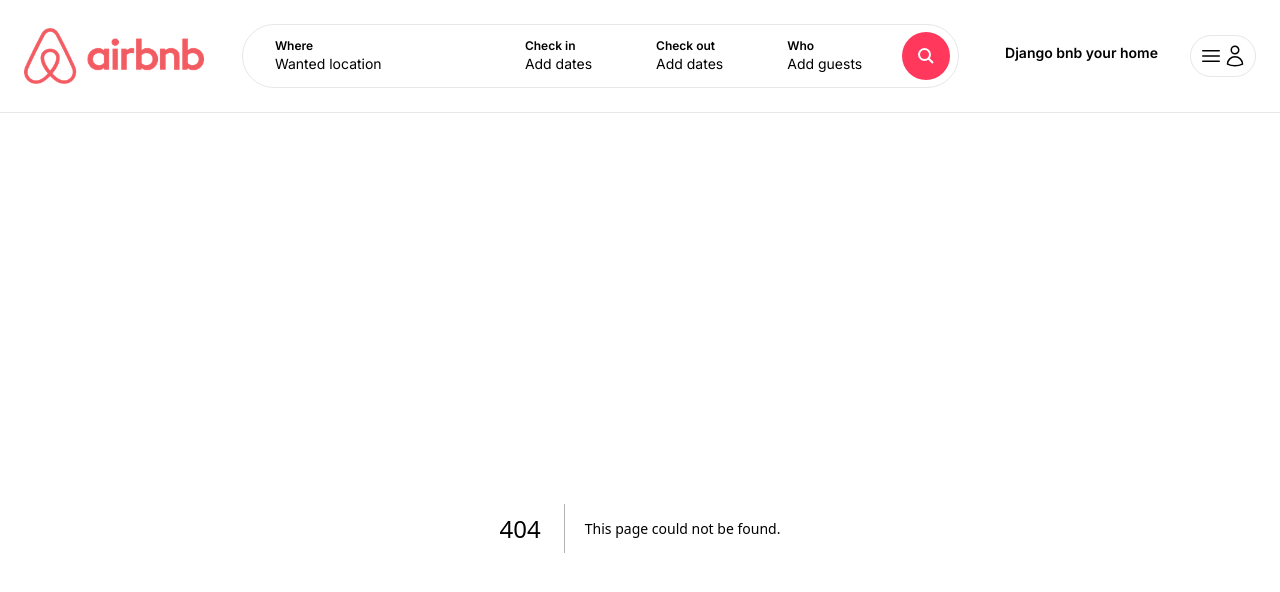
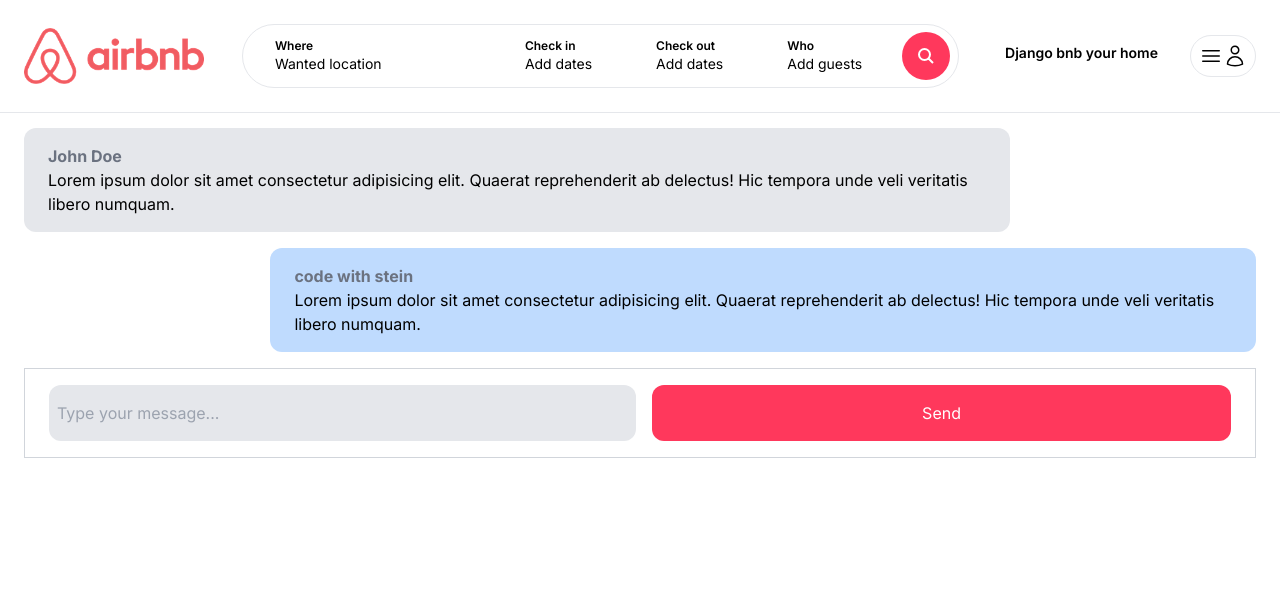
Before and after one commit to ian293382/Airbnb_clone_django, a Next.js app in the folder djangobnb/: page /inbox/1 in a window 1280 px wide. Before the commit this address had no page. Shown: the top 592 px of the page. Built offline with nearby package versions, Linux system fonts and the light colour scheme.

Commit message:
create Detail page for chat (static)

```diff
--- /dev/null
+++ b/djangobnb/app/components/forms/CustomButton.tsx
@@ -0,0 +1,30 @@
+import React from 'react';
+
+// 定義組件接收的 props 的介面
+interface CustomerButtonProps {
+    label: string;  // label 屬性必須是一個字符串
+    onClick?: () => void;  //  void 就是提示 onClick 屬性必須是一個函式 並且這個函式不返回任何值
+    className?: string;
+
+}
+
+// 定義一個 React 函數組件，使用泛型 CustomerButtonProps 指定 props 類型
+const CustomButton: React.FC<CustomerButtonProps> = ({
+    label,
+    onClick,
+    className
+}) => {
+    return (
+
+        <div
+            onClick = {onClick}
+            className={`w-full  py-4 bg-airbnb hover:bg-airbnb-dark text-white text-center rounded-xl transition cursor-pointer ${className}`}
+        >
+            {label}
+        </div>
+
+
+    );
+}
+
+export default CustomButton;
--- /dev/null
+++ b/djangobnb/app/components/inbox/ConversationDetail.tsx
@@ -0,0 +1,47 @@
+'use client';
+
+import CustomButton from "../forms/CustomButton";
+
+const ConversationDetail = () => {
+    return (
+        <>
+          <div className="max-h-[400px] overflow-auto flex flex-col space-y-4">
+            <div className="w-[80%] py-4 px-6 rounded-xl bg-gray-200">
+                <p className="font-bold text-gray-500">
+                    John Doe
+                </p>
+
+                <p>Lorem ipsum dolor sit amet consectetur adipisicing elit.
+                     Quaerat reprehenderit ab delectus! Hic tempora unde veli
+                      veritatis libero numquam.</p>
+            </div>
+            <div className="w-[80%] ml-[20%] py-4 px-6 rounded-xl bg-blue-200 ">
+                <p className="font-bold text-gray-500">
+                    code with stein
+                </p>
+
+                <p>Lorem ipsum dolor sit amet consectetur adipisicing elit.
+                     Quaerat reprehenderit ab delectus! Hic tempora unde veli
+                      veritatis libero numquam.</p>
+            </div>
+        </div>
+
+        <div className="mt-4 py-4 px-6 flex border border-gray-300 space-x-4">
+            <input
+                type="text"
+                placeholder="Type your message..."
+                className="w-full p-2 bg-gray-200 rounded-xl"
+            />
+
+            <CustomButton
+                onClick={ () => console.log('Clicked')}
+                label='Send'
+                className="w-[100px]"
+            />
+        </div>
+        </>
+
+    )
+}
+
+export default ConversationDetail;
--- /dev/null
+++ b/djangobnb/app/inbox/[id]/page.tsx
@@ -0,0 +1,12 @@
+import ConversationDetail from "@/app/components/inbox/ConversationDetail";
+
+
+const ConversationPage = () => {
+    return (
+        <main className="max-w-[1500px] mx-auto px-6 pb-6">
+            <ConversationDetail />
+        </main>
+    )
+}
+
+export default ConversationPage;
```
Also changed, not shown: djangobnb/app/inbox/page.tsx (renamed from djangobnb/app/indox/page.tsx).
